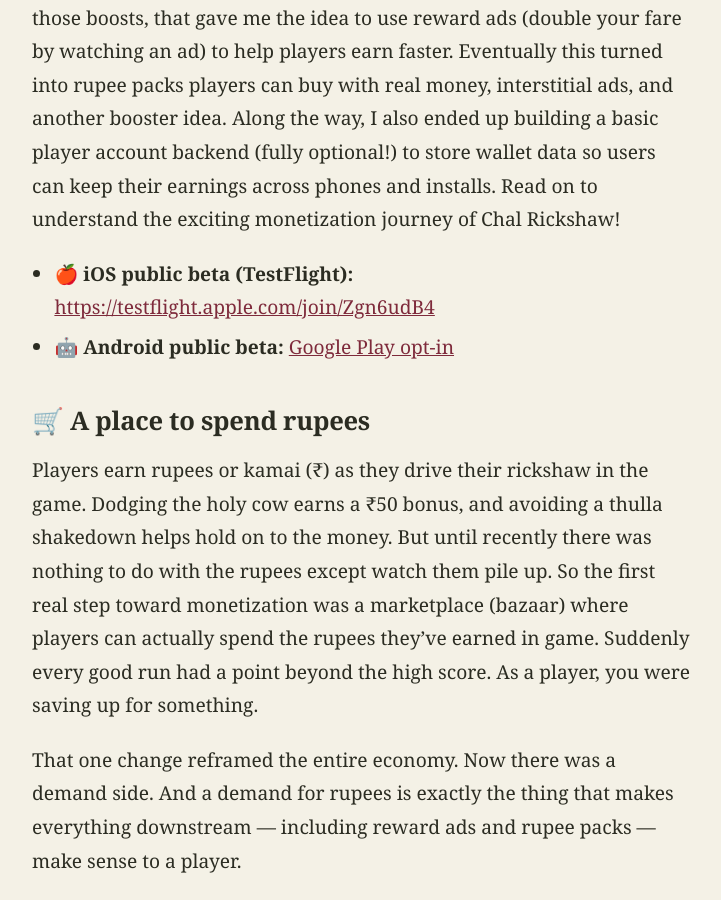
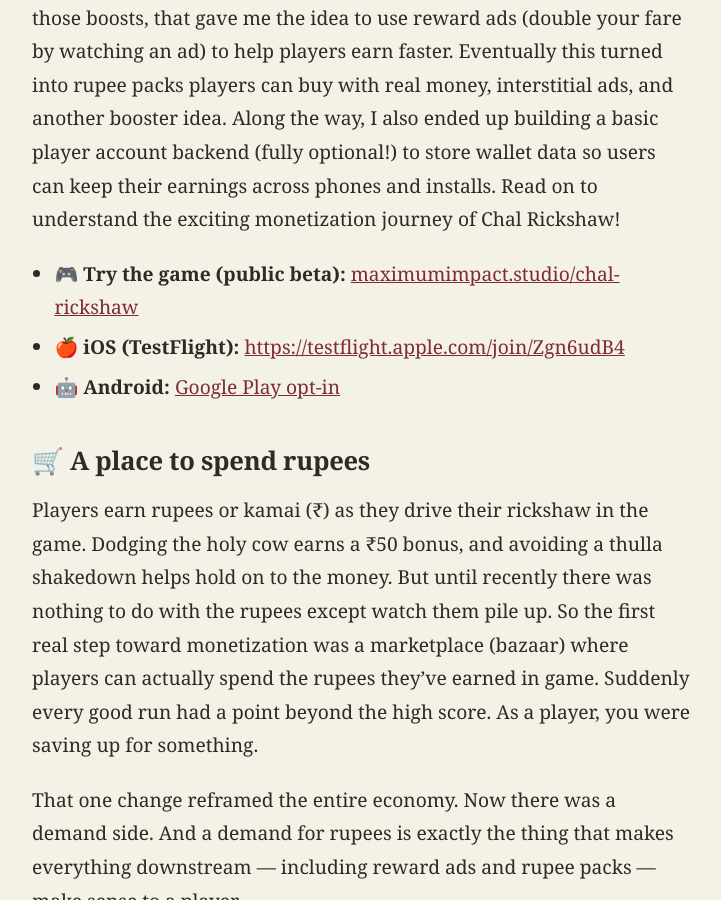
Before and after one commit to arunjeetsingh/maximum-impact-studio, a Jekyll site: the page built from _posts/2026-07-20-chal-rickshaw-monetization-journey.md, in a window 1280 px wide and 900 px high, scrolled down 878 px. Shown: the whole window, without its empty margins (278-999 px from the left). Built offline with Jekyll 4.4.1, drawn with Linux system fonts in a browser that asks for light colours.

Commit message:
Blog: add 'Try the game' beta link to monetization post
Lead the beta list with the friendly landing page
(maximumimpact.studio/chal-rickshaw) above the raw TestFlight/Play links.

```diff
--- a/_posts/2026-07-20-chal-rickshaw-monetization-journey.md
+++ b/_posts/2026-07-20-chal-rickshaw-monetization-journey.md
@@ -14,8 +14,9 @@
 
 TLDR: For the past 2 weeks, I've been juggling work to monetize Chal Rickshaw and job interviews. A clever idea from one of my young beta testers gave birth to a new marketplace where players can spend the in-game rupees they earn to buy boosts they can use during gameplay. When I realized it might take a while to earn enough money to buy those boosts, that gave me the idea to use reward ads (double your fare by watching an ad) to help players earn faster. Eventually this turned into rupee packs players can buy with real money, interstitial ads, and another booster idea. Along the way, I also ended up building a basic player account backend (fully optional!) to store wallet data so users can keep their earnings across phones and installs. Read on to understand the exciting monetization journey of Chal Rickshaw!
 
-- 🍎 **iOS public beta (TestFlight):** [https://testflight.apple.com/join/Zgn6udB4](https://testflight.apple.com/join/Zgn6udB4)
-- 🤖 **Android public beta:** [Google Play opt-in](https://play.google.com/apps/testing/studio.maximumimpact.chalrickshaw)
+- 🎮 **Try the game (public beta):** [maximumimpact.studio/chal-rickshaw](https://maximumimpact.studio/chal-rickshaw/)
+- 🍎 **iOS (TestFlight):** [https://testflight.apple.com/join/Zgn6udB4](https://testflight.apple.com/join/Zgn6udB4)
+- 🤖 **Android:** [Google Play opt-in](https://play.google.com/apps/testing/studio.maximumimpact.chalrickshaw)
 
 ## 🛒 A place to spend rupees
 
```
